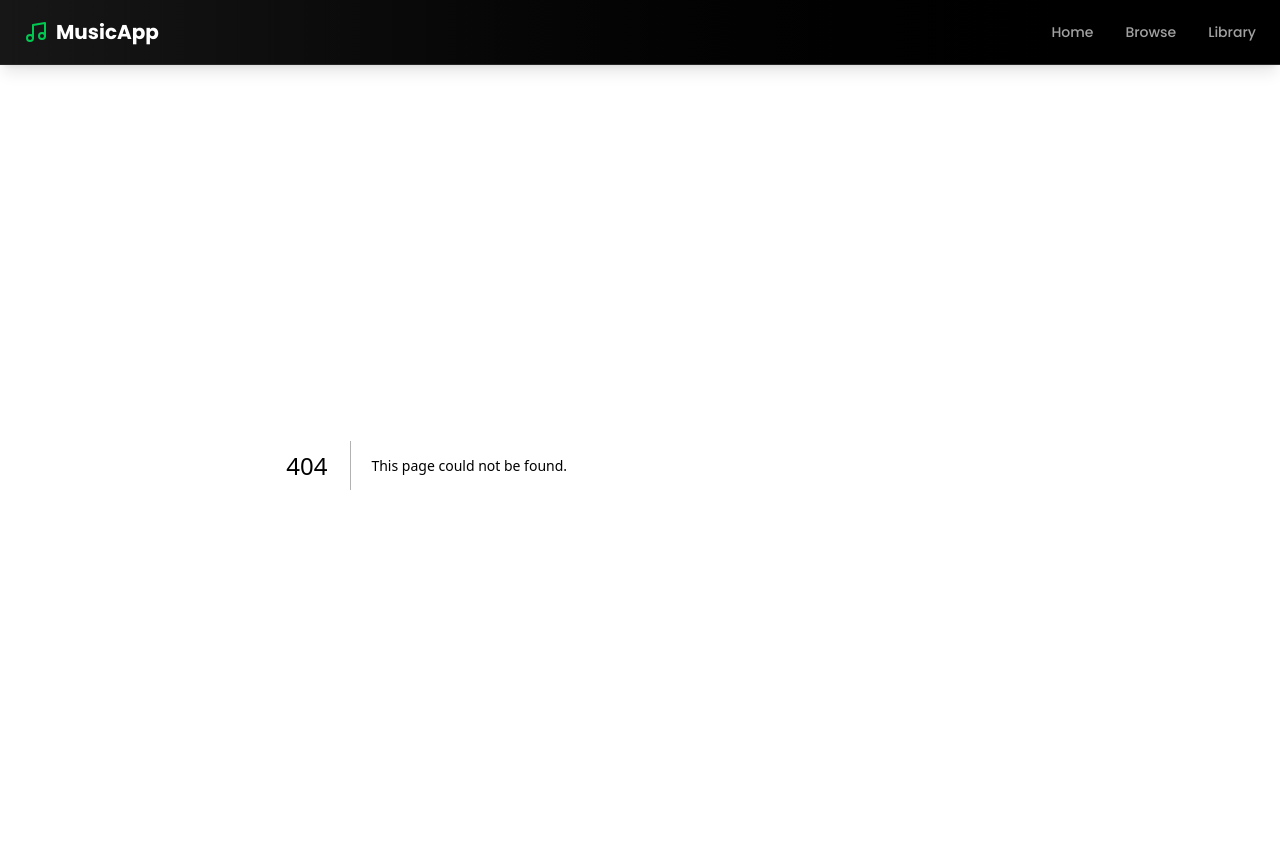
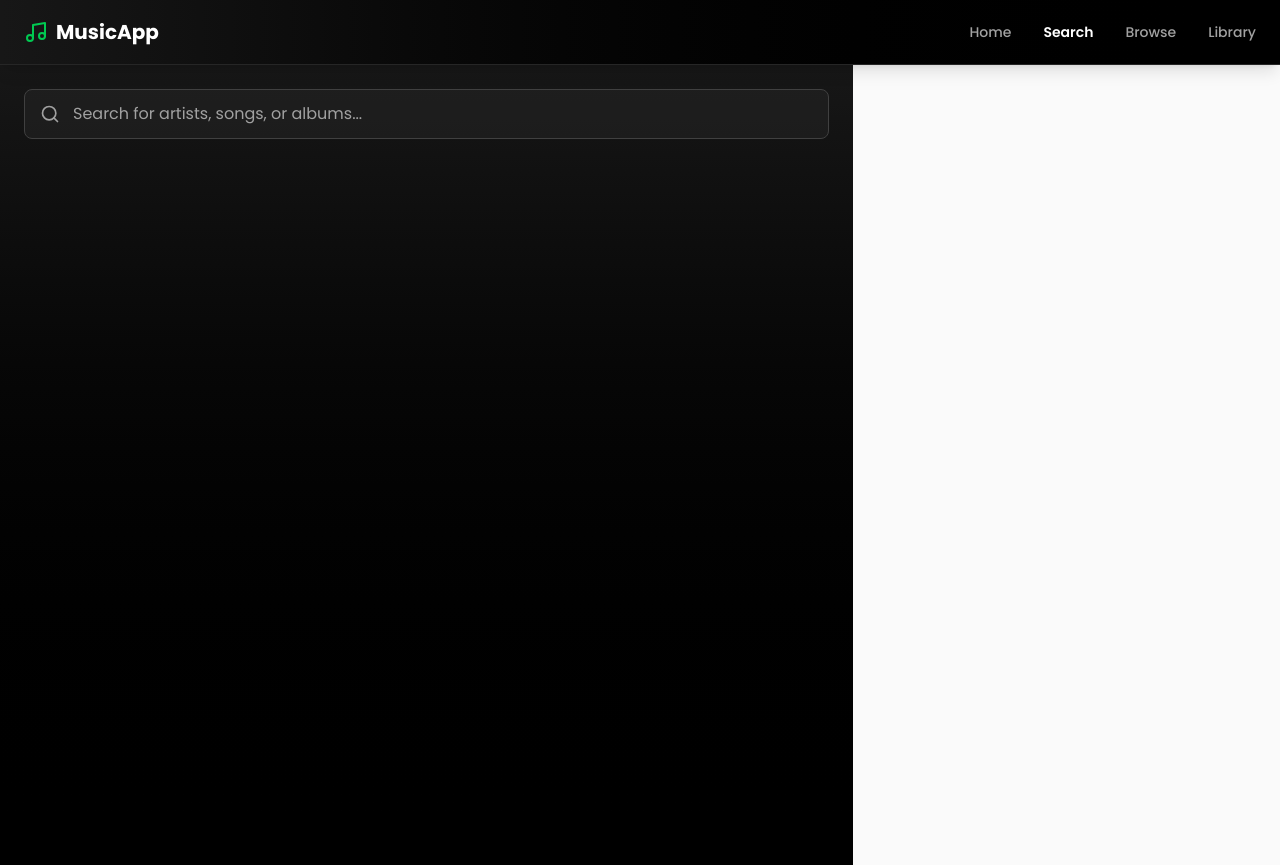
Before and after one commit to gabriellamsa/music-player-nextjs, a Next.js app: page /search in a window 1280 px wide. Before the commit this address had no page. Built offline with nearby package versions, Linux system fonts and the light colour scheme.

Commit message:
feat: add search API route

```diff
--- /dev/null
+++ b/src/app/api/search/route.ts
@@ -0,0 +1,29 @@
+import { NextResponse } from "next/server";
+
+export async function GET(request: Request) {
+  const { searchParams } = new URL(request.url);
+  const query = searchParams.get("q");
+
+  if (!query) {
+    return NextResponse.json({ error: "Query parameter is required" }, { status: 400 });
+  }
+
+  try {
+    const response = await fetch(
+      `https://api.deezer.com/search?q=${encodeURIComponent(query)}&limit=50`
+    );
+
+    if (!response.ok) {
+      throw new Error("Failed to fetch from Deezer API");
+    }
+
+    const data = await response.json();
+    return NextResponse.json(data);
+  } catch (error) {
+    console.error("Error searching tracks:", error);
+    return NextResponse.json(
+      { error: "Failed to search tracks" },
+      { status: 500 }
+    );
+  }
+}
--- /dev/null
+++ b/src/app/search/page.tsx
@@ -0,0 +1,74 @@
+"use client";
+
+import { useState } from "react";
+import { searchTracks } from "@/lib/deezer-api";
+import MusicItem from "@/components/music/MusicItem";
+import { motion } from "framer-motion";
+import { Search } from "lucide-react";
+
+export default function SearchPage() {
+  const [query, setQuery] = useState("");
+  const [tracks, setTracks] = useState<any[]>([]);
+  const [loading, setLoading] = useState(false);
+
+  const handleSearch = async (e: React.FormEvent) => {
+    e.preventDefault();
+    if (!query.trim()) return;
+
+    setLoading(true);
+    try {
+      const results = await searchTracks(query);
+      setTracks(results);
+    } catch (error) {
+      console.error("Error searching tracks:", error);
+    } finally {
+      setLoading(false);
+    }
+  };
+
+  return (
+    <div className="min-h-screen bg-gradient-to-b from-neutral-900 to-black p-6">
+      <motion.div
+        initial={{ opacity: 0, y: 20 }}
+        animate={{ opacity: 1, y: 0 }}
+        className="max-w-4xl mx-auto"
+      >
+        <form onSubmit={handleSearch} className="mb-8">
+          <div className="relative">
+            <input
+              type="text"
+              value={query}
+              onChange={(e) => setQuery(e.target.value)}
+              placeholder="Search for artists, songs, or albums..."
+              className="w-full bg-neutral-800/50 border border-neutral-700 rounded-lg py-3 px-4 pl-12 text-white placeholder-neutral-400 focus:outline-none focus:ring-2 focus:ring-green-500 focus:border-transparent transition-all"
+            />
+            <Search className="absolute left-4 top-1/2 -translate-y-1/2 text-neutral-400" size={20} />
+          </div>
+        </form>
+
+        {loading ? (
+          <div className="flex items-center justify-center min-h-[60vh]">
+            <div className="animate-spin rounded-full h-12 w-12 border-t-2 border-b-2 border-green-500"></div>
+          </div>
+        ) : (
+          <motion.div
+            initial={{ opacity: 0 }}
+            animate={{ opacity: 1 }}
+            className="grid grid-cols-1 md:grid-cols-2 lg:grid-cols-3 gap-6"
+          >
+            {tracks.map((track, index) => (
+              <motion.div
+                key={track.id}
+                initial={{ opacity: 0, y: 20 }}
+                animate={{ opacity: 1, y: 0 }}
+                transition={{ duration: 0.5, delay: index * 0.1 }}
+              >
+                <MusicItem track={track} allTracks={tracks} />
+              </motion.div>
+            ))}
+          </motion.div>
+        )}
+      </motion.div>
+    </div>
+  );
+}
--- a/src/components/navbar/MobileNav.tsx
+++ b/src/components/navbar/MobileNav.tsx
@@ -25,6 +25,14 @@ export default function MobileNav({ isOpen }: Props) {
         Home
       </Link>
       <Link
+        href="/search"
+        className={`text-neutral-400 hover:text-white transition-colors ${
+          isActive("/search") ? "text-white font-semibold" : ""
+        }`}
+      >
+        Search
+      </Link>
+      <Link
         href="/browse"
         className={`text-neutral-400 hover:text-white transition-colors ${
           isActive("/browse") ? "text-white font-semibold" : ""
--- a/src/components/navbar/ResponsiveNav.tsx
+++ b/src/components/navbar/ResponsiveNav.tsx
@@ -1,5 +1,5 @@
 "use client";
-import { Menu, Music } from "lucide-react";
+import { Menu, Music, Search } from "lucide-react";
 import Link from "next/link";
 import { useState } from "react";
 import MobileNav from "./MobileNav";
@@ -31,6 +31,14 @@ export default function ResponsiveNav() {
           Home
         </Link>
         <Link
+          href="/search"
+          className={`text-neutral-400 hover:text-white transition-colors ${
+            isActive("/search") ? "text-white font-semibold" : ""
+          }`}
+        >
+          Search
+        </Link>
+        <Link
           href="/browse"
           className={`text-neutral-400 hover:text-white transition-colors ${
             isActive("/browse") ? "text-white font-semibold" : ""
--- a/src/lib/deezer-api.ts
+++ b/src/lib/deezer-api.ts
@@ -1,9 +1,15 @@
-export async function searchTracks(query: string) {
-  const res = await fetch(`/api/deezer?q=${encodeURIComponent(query)}`);
-  if (!res.ok) {
-    throw new Error("Failed to fetch from local Deezer API route");
+export async function searchTracks(query: string): Promise<any[]> {
+  try {
+    const response = await fetch(`/api/search?q=${encodeURIComponent(query)}`);
+
+    if (!response.ok) {
+      throw new Error("Failed to fetch from local API route");
+    }
+
+    const data = await response.json();
+    return data.data || [];
+  } catch (error) {
+    console.error("Error searching tracks:", error);
+    return [];
   }
-
-  const data = await res.json();
-  return data;
 }
```
Also changed, not shown: src/components/music/MusicPlayer.tsx (+8 -2 lines).
